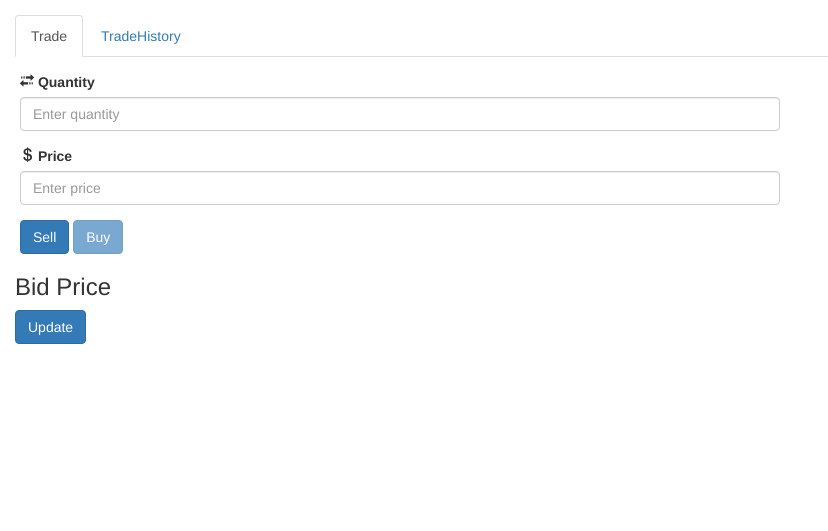
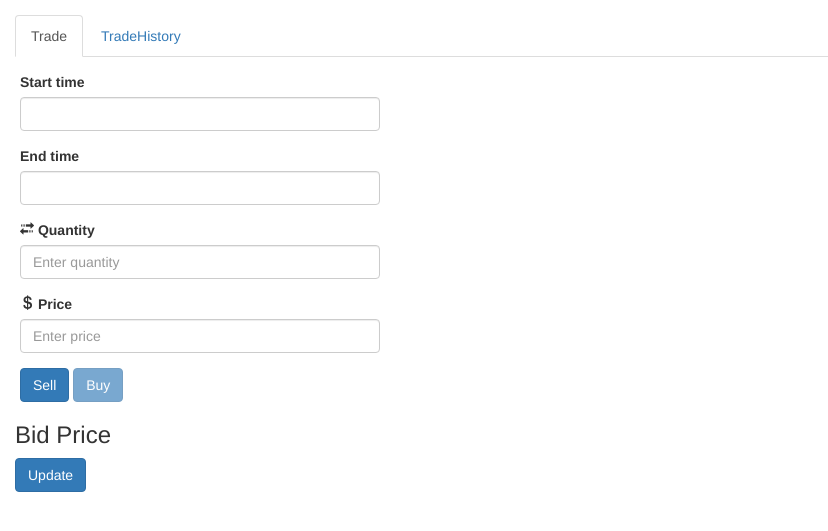
Before and after one commit to TheaZh/JPMorgan, a Flask app: template JPMorgan Project/app/Templates/login.html in a window 1280 px wide. Shown: the part 54-585 px from the top of the page, without its empty margins (0-828 px from the left). Run offline with Flask 2, Linux system fonts and the light colour scheme; the template is opened without the code that fills it, so the values that code supplies are empty; some libraries are stand-ins or nearby versions.

Commit message:
Update login.html
add start and end time of executing a transaction

```diff
--- a/JPMorgan Project/app/Templates/login.html
+++ b/JPMorgan Project/app/Templates/login.html
@@ -18,13 +18,25 @@
         <div role="tabpanel" class="tab-pane active" id="tradePage">
             <div>
                 <form id="tradeForm" class="form-horizontal" action="/sell_action" method="POST"
-                      style="margin-top: 15px; margin-left: 20px; margin-right: 500px ">
+                      style="margin-top: 15px; margin-left: 20px; margin-right: 900px ">
+
+                    <div class="form-group">
+                        <label for="startTime">Start time</label>
+                        <input type="text" class="form-control" name="startTime" />
+                    </div>
+
+                    <div class="form-group">
+                        <label for="endTime">End time</label>
+                        <input type="text" class="form-control" name="endTime" />
+                    </div>
+
                     <div class="form-group">
                         <label for="quantity"><span class="glyphicon glyphicon-transfer"></span>
                             Quantity</label>
                         <input type="text" class="form-control" name="quantity" id="quantity"
                                placeholder="Enter quantity">
                     </div>
+
                     <div class="form-group">
                         <label for="price"><span class="glyphicon glyphicon-usd"></span>
                             Price</label>
@@ -58,14 +70,12 @@
 				return false;
 			  });
 			});
-
-
-
-
             </script>
 
             <script>
 $(document).ready(function() {
+    var TIME_PATTERN = /^(09|1[0-7]{1}):[0-5]{1}[0-9]{1}$/;
+
     $('#tradeForm').bootstrapValidator({
         feedbackIcons: {
             valid: 'glyphicon glyphicon-ok',
@@ -84,6 +94,74 @@ $(document).ready(function() {
                 validators: {
                     numeric: {
                         message: 'The price must be an number'
+                    }
+                }
+            },
+            startTime: {
+                verbose: false,
+                validators: {
+                    notEmpty: {
+                        message: 'The start time is required'
+                    },
+                    regexp: {
+                        regexp: TIME_PATTERN,
+                        message: 'The start time must be between 09:00 and 17:59'
+                    },
+                    callback: {
+                        message: 'The start time must be earlier then the end one',
+                        callback: function(value, validator, $field) {
+                            var endTime = validator.getFieldElements('endTime').val();
+                            if (endTime === '' || !TIME_PATTERN.test(endTime)) {
+                                return true;
+                            }
+                            var startHour    = parseInt(value.split(':')[0], 10),
+                                startMinutes = parseInt(value.split(':')[1], 10),
+                                endHour      = parseInt(endTime.split(':')[0], 10),
+                                endMinutes   = parseInt(endTime.split(':')[1], 10);
+
+                            if (startHour < endHour || (startHour == endHour && startMinutes < endMinutes)) {
+                                // The end time is also valid
+                                // So, we need to update its status
+                                validator.updateStatus('endTime', validator.STATUS_VALID, 'callback');
+                                return true;
+                            }
+
+                            return false;
+                        }
+                    }
+                }
+            },
+            endTime: {
+                verbose: false,
+                validators: {
+                    notEmpty: {
+                        message: 'The end time is required'
+                    },
+                    regexp: {
+                        regexp: TIME_PATTERN,
+                        message: 'The end time must be between 09:00 and 17:59'
+                    },
+                    callback: {
+                        message: 'The end time must be later then the start one',
+                        callback: function(value, validator, $field) {
+                            var startTime = validator.getFieldElements('startTime').val();
+                            if (startTime == '' || !TIME_PATTERN.test(startTime)) {
+                                return true;
+                            }
+                            var startHour    = parseInt(startTime.split(':')[0], 10),
+                                startMinutes = parseInt(startTime.split(':')[1], 10),
+                                endHour      = parseInt(value.split(':')[0], 10),
+                                endMinutes   = parseInt(value.split(':')[1], 10);
+
+                            if (endHour > startHour || (endHour == startHour && endMinutes > startMinutes)) {
+                                // The start time is also valid
+                                // So, we need to update its status
+                                validator.updateStatus('startTime', validator.STATUS_VALID, 'callback');
+                                return true;
+                            }
+
+                            return false;
+                        }
                     }
                 }
             }
```
